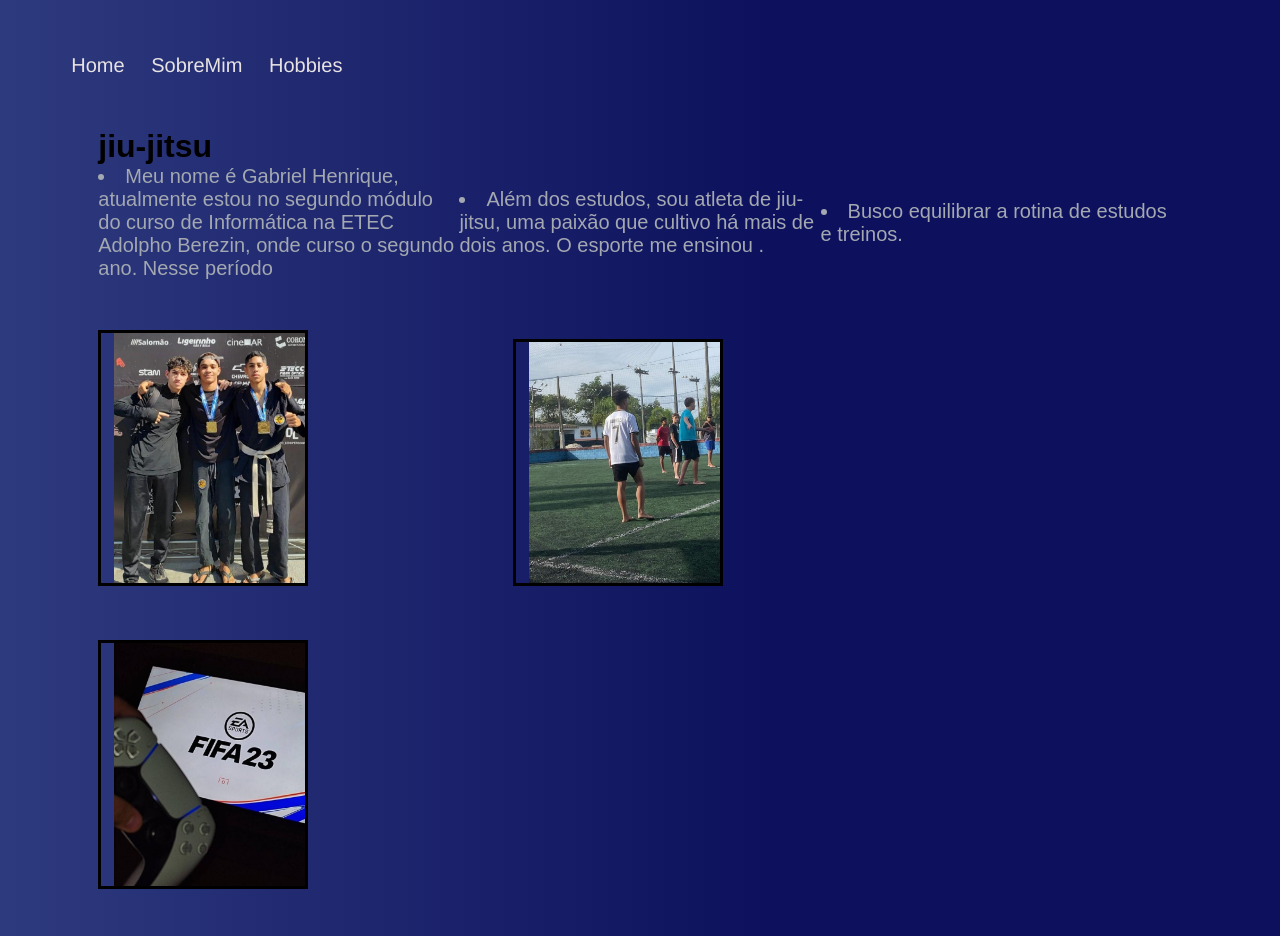
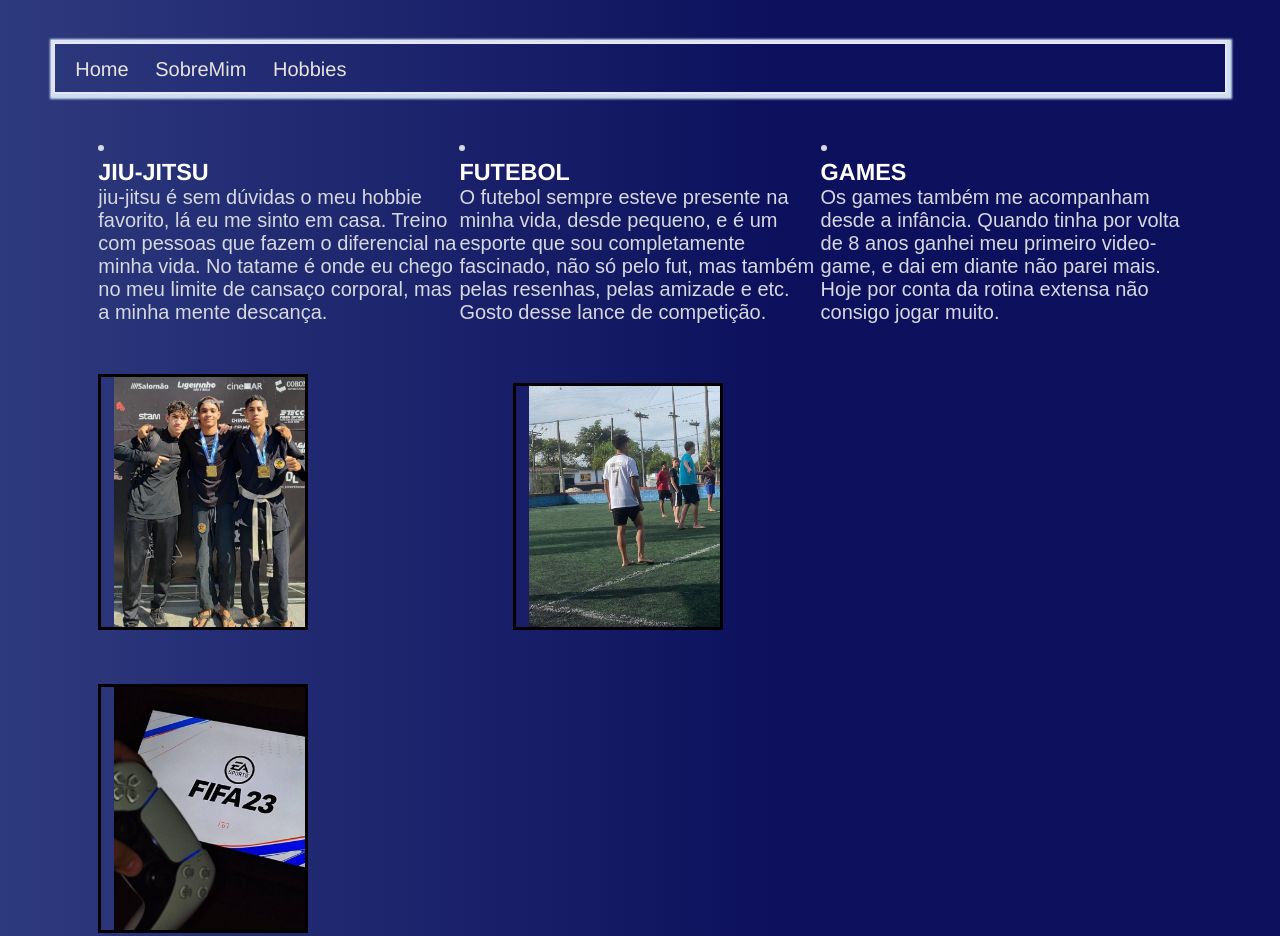
Before and after one commit to GabrielHenri7/Atividade-Pratica, a plain HTML site: page Hobbies.html in a window 1280 px wide. Shown: the top 936 px of the page. Drawn offline with Linux system fonts and the light colour scheme.

Commit message:
Atividade Concluída

```diff
--- a/Hobbies.html
+++ b/Hobbies.html
@@ -17,24 +17,21 @@
                 </ul>
             </nav>
 
-        </div><!--fecha-->
+        </div>
     <header>
 
     <div class="conteiner">
         <div class="row2">
-
-            <h1>jiu-jitsu</h1>
             <div class="texto">
 
                 <br>
-                <p> <li>Meu nome é Gabriel Henrique, atualmente estou no segundo módulo do curso de Informática na ETEC Adolpho Berezin, onde curso o segundo ano. Nesse período</li></p>
+                <p><li> <H3>JIU-JITSU</H3>jiu-jitsu é sem dúvidas o meu hobbie favorito, lá eu me sinto em casa. Treino com pessoas que fazem o diferencial na minha vida. No tatame é onde eu chego no meu limite de cansaço corporal, mas a minha mente descança.</li></p>
                 <br>
                 <br>
-                <p> <li>Além dos estudos, sou atleta de jiu-jitsu, uma paixão que cultivo há mais de dois anos. O esporte me ensinou .</li></p>
+                <p> <li> <H3>FUTEBOL</H3>O futebol sempre esteve presente na minha vida, desde pequeno, e é um esporte que sou completamente fascinado, não só pelo fut, mas também pelas resenhas, pelas amizade e etc. Gosto desse lance de competição.</li></p>
                 <br>
                 <br>
-
-            </p> <li>Busco equilibrar a rotina de estudos e treinos.</p></li>
+                </p> <li> <H3>GAMES</H3>Os games também me acompanham desde a infância. Quando tinha por volta de 8 anos ganhei meu primeiro video-game, e dai em diante não parei mais. Hoje por conta da rotina extensa não consigo jogar muito.</p></li>
             </div>
 
 
--- a/css/style.css
+++ b/css/style.css
@@ -17,10 +17,10 @@ body{
 .menu{
     font-family: 'Times New Roman', Times, serif;
     font-size: 24px;
-    max-width: 1280px;
     margin: 0 auto;
-
-
+    border: 2px solid #E6E6FA;
+    box-shadow: 1px 1px 2px 2px #cddeef;
+    max-width: 1600px;
 }
 
 .index.html{
@@ -35,6 +35,7 @@ body{
     color:         #0e2d96;
     background-color: #dadcdd;
     box-shadow: 1px 1px 2px 2px #77a2cc;
+    max-width: 1580px;
 
 }
 
@@ -114,7 +115,7 @@ img{
 
 li{
     font-family: fantasy;
-    color: rgb(163, 168, 177);
+    color: rgb(214, 217, 223);
     margin-left: auto;
     width: 800px;
     font-size: 20px;
@@ -122,6 +123,7 @@ li{
 
 
 h2, h3 {
+    font-family: 'Franklin Gothic Medium', 'Arial Narrow', Arial, sans-serif;
     color: #fff;
 
 }
@@ -133,6 +135,7 @@ h2, h3 {
     padding-left: 13px;
     margin-top: 50px;
     margin-right: 200px;
+    gap: 200px;
 }
 
 .row2 h1{
@@ -147,7 +150,4 @@ h2, h3 {
     display: flex;
     justify-content: center;
     align-items: center;
-
-
-
 }
```
Also changed, not shown: index.html (+3 -2 lines).
